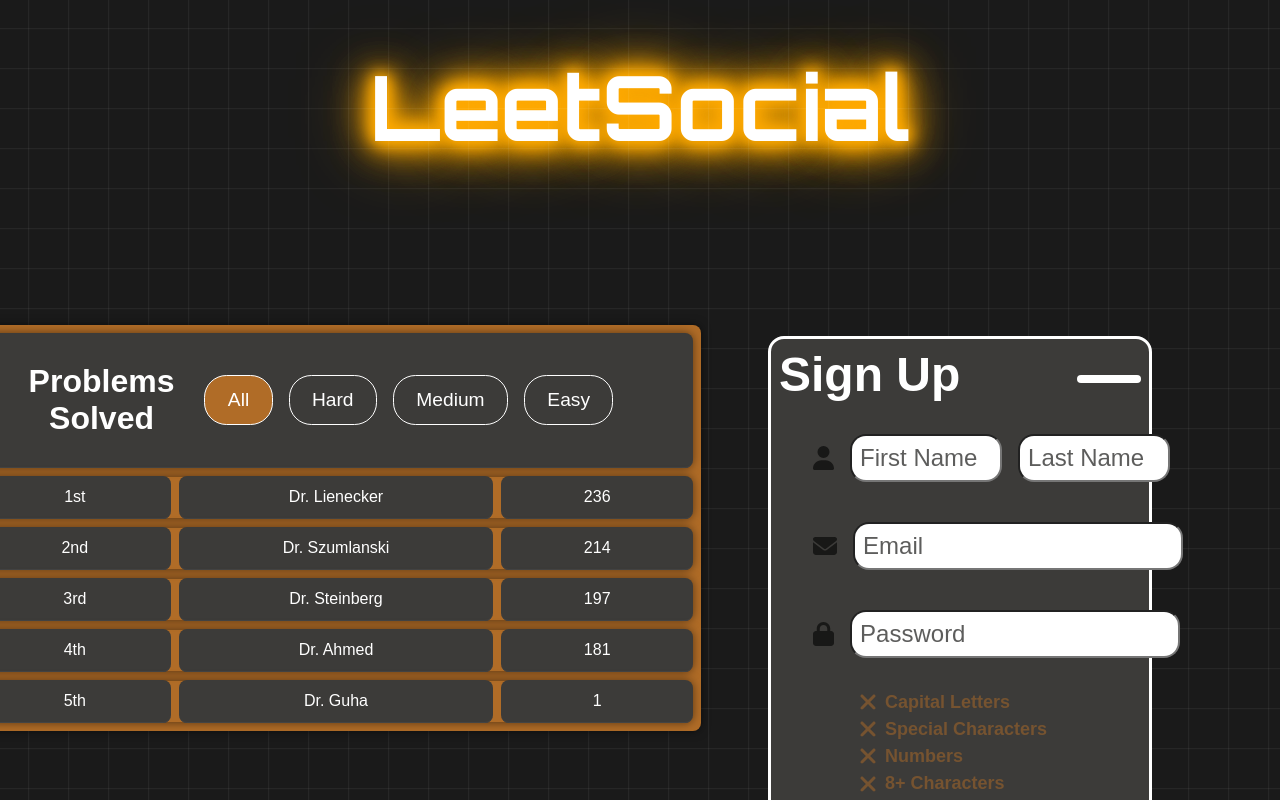
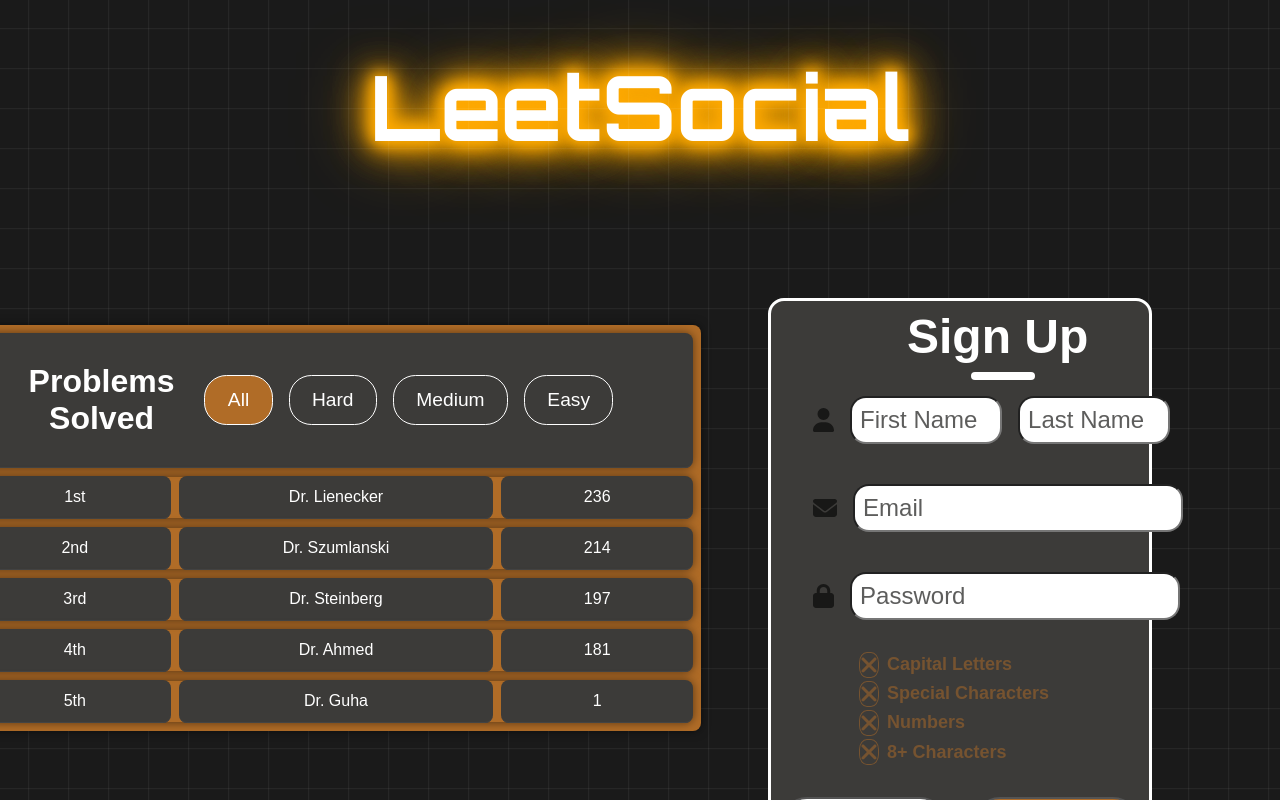
Before and after one commit to thedeclancarter/LeetSocial, a React (Create React App) app in the folder frontend/: page / in a window 1280 px wide. Both pictures are taken after a click on the input "Sign Up". Shown: the top 800 px of the page. Built offline with nearby package versions, Linux system fonts and the light colour scheme.

Commit message:
Fixed signUpAPI input auth issues, minor css changes, working on leaderboard api

```diff
--- a/frontend/src/components/leaderboard/Leaderboard.js
+++ b/frontend/src/components/leaderboard/Leaderboard.js
@@ -1,5 +1,7 @@
 import "./Leaderboard.css";
 import React, { useState } from 'react';
+
+var bp = require('../../path.js');
 
 const sampleData = [
     {
@@ -48,14 +50,54 @@ export default function Leaderboard(prop) {
     const { isLogin } = prop;
     var [activeButton, setActiveButton] = useState(0);
 
-    const getFriends = async event => {
-        event.preventDefault();
+    const getFriendStats = async () => {
 
         var _ud = sessionStorage.getItem('user_data');
         var ud = JSON.parse(_ud);
-        var userId = ud.id;
 
+        var obj = {userId: ud.id, searchString: ""};
+        var body = JSON.stringify(obj);
 
+        try {
+            var response = await fetch(bp.buildpath('api/searchFriends'),
+            {
+                method: 'POST',
+                body: body,
+                headers: {'Content-Type': 'application/json'}
+            });
+
+            var res = JSON.parse(await response.text());
+
+            for (var i = 0; i < res.length; i++)
+            {
+                var obj = {username: res[i].leetCodeUsername};
+                var body = JSON.stringify(obj);
+
+                try {
+                    var stats = await fetch(bp.buildpath('/api/userSolvedCount'),
+                    {
+                        method: 'POST',
+                        body: body,
+                        headers: {'Content-Type': 'application/json'}
+                    });
+
+                    var probs = JSON.parse(await stats.text());
+
+                    var merge = {...res[i], ...probs};
+
+                    res[i] = merge;
+                }
+                catch (e) {
+                    alert(e.toString());
+                    return;
+                }
+            }
+            console.log(res);
+            return res;
+        }
+        catch (e) {
+            alert(e.toString());
+        }
     };
 
     const filterTable = event => {
@@ -71,6 +113,11 @@ export default function Leaderboard(prop) {
         else
             setActiveButton(3);
     };
+
+    function sortObjects(infoArr, activeButton)
+    {
+
+    }
 
     return (
         <div
@@ -123,6 +170,13 @@ export default function Leaderboard(prop) {
                     </td>
                 </tr>
                 {
+                    // isLogin ?
+                    // () => {
+                    //     var infoArr = getFriendStats;
+
+                    //     sortObjects(infoArr, activeButton);
+                    // }
+                    // :
                     sampleData.map(sample => (
                         <tr className="row">
                             <td className="position">
--- a/frontend/src/components/register/Register.css
+++ b/frontend/src/components/register/Register.css
@@ -21,7 +21,7 @@
 .login {
     height: auto;
     width: 120%;
-    margin-top: 30%;
+    margin-top: 3.6rem;
     margin-right: 100%;
     padding: 2.5%;
     background-color: #3c3b39;
@@ -34,19 +34,31 @@
     flex-direction: column;
     align-items: center;
     width: 100%;
+    height: auto;
     margin-top: 2rem;
     margin-right: 100%;
-    /* border: solid #fff; */
 }
 
-.text {
+.signUpTxt {
+    position: relative;
+    margin-left: 8rem;
+    color: #fff;
+    font-size: 48px;
+    font-weight: 700;
+}
+
+.loginTxt {
+    position: relative;
+    margin-left: 9.5rem;
     color: #fff;
     font-size: 48px;
     font-weight: 700;
 }
 
 .underline {
-    margin-top: 0.5rem;
+    position: absolute;
+    margin-top: 5rem;
+    margin-left: 12rem;
     width: 4rem;
     height: 0.5rem;
     background: #fff;
@@ -58,7 +70,6 @@
     flex-direction: column;
     margin-top: 1.5rem;
     gap: 1.5rem;
-    /* border: solid #000000; */
 }
 
 .input,
@@ -112,11 +123,15 @@ input::placeholder {
 .faTimes {
     color: rgba(176, 108, 39, 0.5);
     font-size: 1.5rem;
+    border-radius: 40%;
+    border: solid 0.1rem rgba(176, 108, 39, 0.5);
 }
 
 .faCheck {
     color: rgba(176, 108, 39, 1);
     font-size: 1.5rem;
+    border-radius: 40%;
+        border: solid 0.1rem rgba(176, 108, 39, 1);
 }
 
 .submit-container {
--- a/frontend/src/components/register/Register.js
+++ b/frontend/src/components/register/Register.js
@@ -74,24 +74,50 @@ export default function Register(props) {
         const emailRegEx = /^[^\s@]+@[^\s@]+\.[^\s@]+$/;
 
         if (firstName.value === "")
+        {
+            hasFirstName = false;
             setFirstName(false);
+        }
         else
+        {
+            hasFirstName = true;
             setFirstName(true);
+        }
 
         if (lastName.value === "")
+        {
+            hasLastName = false;
             setLastName(false);
+        }
         else
+        {
+            hasLastName = true;
             setLastName(true);
+        }
 
         if (!emailRegEx.test(email.value))
+        {
+            hasEmail = false;
             setEmail(false);
+        }
         else
+        {
+            hasEmail = true;
             setEmail(true);
+        }
 
         if (!hasCapital || !hasSpecialChar || !hasNum || !has8)
+        {
+            hasPassword = false;
             setPassword(false);
+        }
         else
+        {
+            hasPassword = true;
             setPassword(true);
+        }
+
+        console.log(hasFirstName, hasLastName, hasEmail, hasPassword);
 
         if (!hasFirstName || !hasLastName || !hasEmail || !hasPassword)
             return;
@@ -113,12 +139,10 @@ export default function Register(props) {
                 });
 
             var res = JSON.parse(await response.text());
-            console.log(res);
             var statusCode = response.status;
-
+console.log(response.status);
             if (statusCode === 201) {
-                setMessage("");
-                navigate('/verify');
+                setMessage("Check email for verification");
             }
             else if (statusCode === 409) {
                 setMessage("Email is already registered")
@@ -178,7 +202,7 @@ export default function Register(props) {
         <div className={isLogin ? "container hide" : "container show"}>
             <div className='login'>
                 <div className="header">
-                    <div className="text">{action}</div>
+                    <div className={action === "Login" ? 'loginTxt': 'signUpTxt'}>{action}</div>
                     <div className="underline"></div>
                 </div>
                 <div className="inputs">
@@ -242,7 +266,7 @@ export default function Register(props) {
                             <p>
                                 <FontAwesomeIcon
                                     icon={hasCapital ? faCheck : faTimes}
-                                    className={hasCapital ? "faCheck" : "faTimes"}
+                                    className={hasCapital ? "faCheck circle" : "faTimes circle"}
                                 />
                                 <span className={hasCapital ? "orange100" : "orange50"}>
                                     Capital Letters
@@ -251,7 +275,7 @@ export default function Register(props) {
                             <p>
                                 <FontAwesomeIcon
                                     icon={hasSpecialChar ? faCheck : faTimes}
-                                    className={hasSpecialChar ? "faCheck" : "faTimes"}
+                                    className={hasSpecialChar ? "faCheck circle" : "faTimes circle"}
                                 />
                                 <span className={hasSpecialChar ? "orange100" : "orange50"}>
                                     Special Characters
@@ -260,7 +284,7 @@ export default function Register(props) {
                             <p>
                                 <FontAwesomeIcon
                                     icon={hasNum ? faCheck : faTimes}
-                                    className={hasNum ? "faCheck" : "faTimes"}
+                                    className={hasNum ? "faCheck circle" : "faTimes circle"}
                                 />
                                 <span className={hasNum ? "orange100" : "orange50"}>
                                     Numbers
@@ -269,7 +293,7 @@ export default function Register(props) {
                             <p>
                                 <FontAwesomeIcon
                                     icon={has8 ? faCheck : faTimes}
-                                    className={has8 ? "faCheck" : "faTimes"}
+                                    className={has8 ? "faCheck circle" : "faTimes circle"}
                                 />
                                 <span className={has8 ? "orange100" : "orange50"}>
                                     8+ Characters
```
